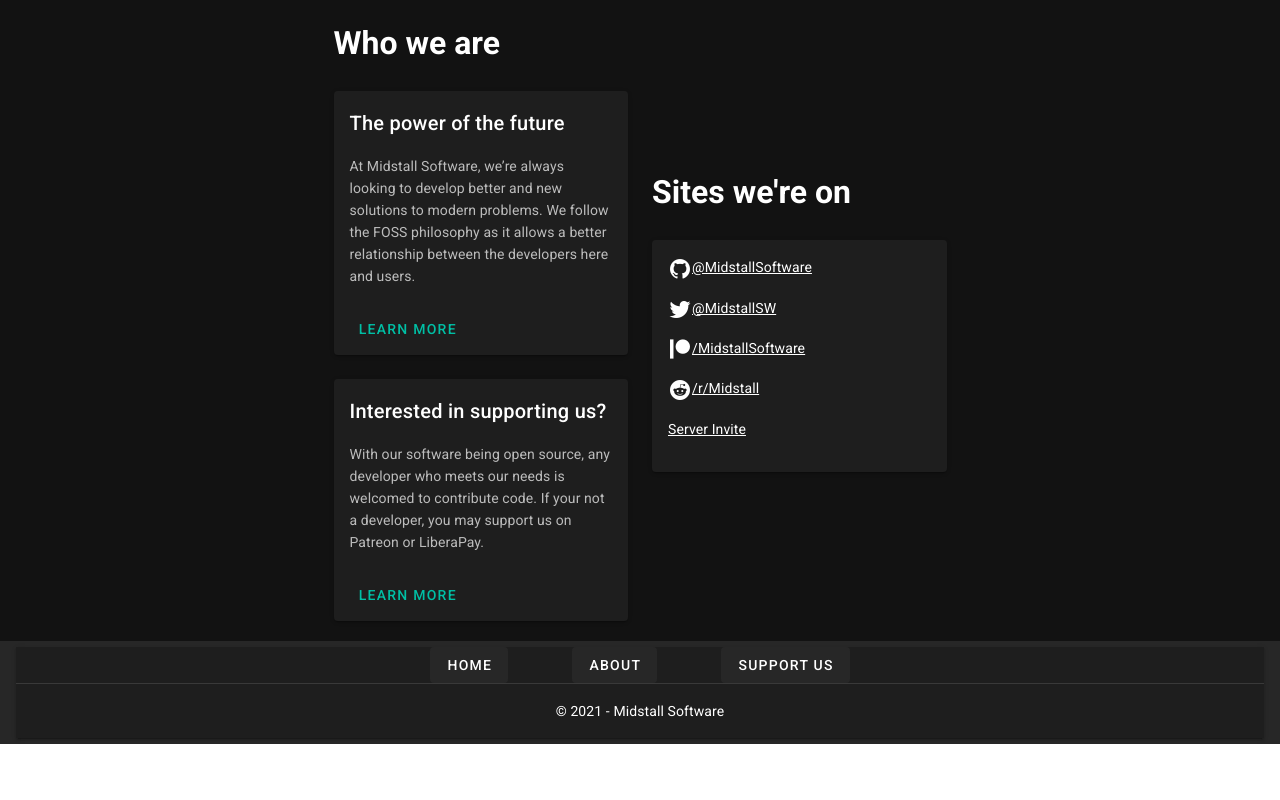
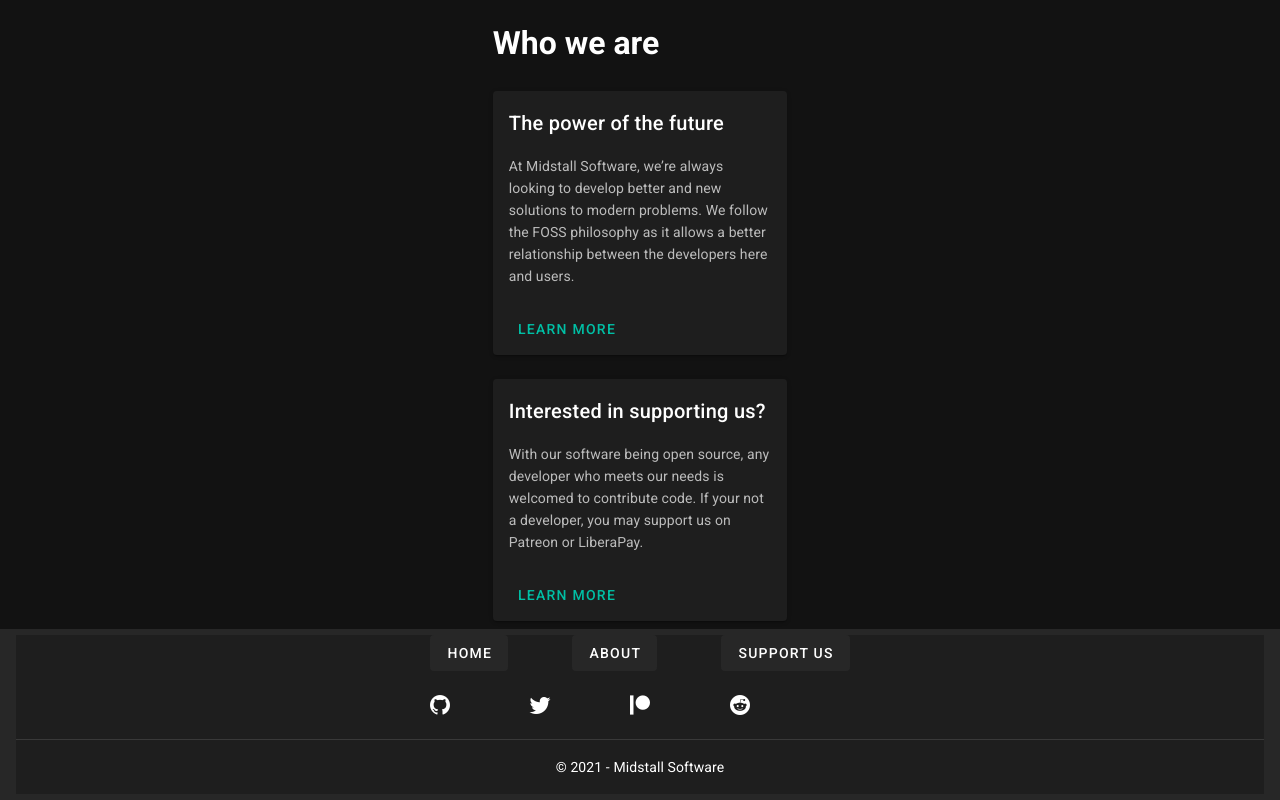
Before and after one commit to MidstallSoftware/website, a Nuxt app: page / in a window 1280 px wide. Shown: the part 1681-2481 px from the top of the page. Before the commit the page ends 2425 px from the top, so only its background shows below. Built offline with nearby package versions, Linux system fonts and the light colour scheme.

Commit message:
chore: socials now in footer

```diff
--- a/components/SitesCard.vue
+++ /dev/null
@@ -1,25 +0,0 @@
-<template>
-	<v-card>
-		<v-card-text>
-			<p v-for="(link, index) in links" :key="index">
-				<v-icon>mdi-{{ link.icon }}</v-icon>
-				<a :href="link.href" class="text--primary">{{ link.title }}</a>
-			</p>
-		</v-card-text>
-	</v-card>
-</template>
-<script>
-export default {
-	data() {
-		return {
-			links: [
-				{ icon: 'discord', href: 'https://discord.com/invite/GVfBF2w', title: 'Server Invite' },
-				{ icon: 'github', href: 'https://github.com/MidstallSoftware', title: '@MidstallSoftware' },
-				{ icon: 'patreon', href: 'https://patreon.com/MidstallSoftware', title: '/MidstallSoftware' },
-				{ icon: 'reddit', href: 'https://reddit.com/r/Midstall', title: '/r/Midstall' },
-				{ icon: 'twitter', href: 'https://twitter.com/MidstallSW', title: '@MidstallSW' }
-			].sort((a, b) => a.title.localeCompare(b.title))
-		}
-	}
-}
-</script>
--- a/layouts/default.vue
+++ b/layouts/default.vue
@@ -121,35 +121,34 @@
 			</div>
 		</v-main>
     <v-footer absolute app>
-			<v-card tile class="text-center" width="100%">
-				<div class="d-inline">
-					<v-card-text class="d-inline">
-						<a class="text--primary mx-4" href="/">
+			<v-card flat tile width="100%" class="text-center">
+				<p>
+					<v-card-text v-for="(link, index) in footerLinks" :key="index" class="d-inline">
+						<a :href="link.href" class="text--primary mx-4">
 							<v-btn elevation="0">
-								Home
+								{{ link.title }}
 							</v-btn>
 						</a>
 					</v-card-text>
-					<v-card-text class="d-inline">
-						<a class="text--primary mx-4" href="/about">
-							<v-btn elevation="0">
-								About
+				</p>
+				<p>
+					<v-card-text v-for="(social, index) in socials" :key="index" class="d-inline">
+						<v-tooltip bottom>
+							<template v-slot:activator="{ on, attrs }">
+								<a :href="social.href" class="text--primary mx-4">
+									<v-btn elevation="0" icon v-bind="attrs" v-on="on">
+										<v-icon>mdi-{{ social.icon }}</v-icon>
 									</v-btn>
 								</a>
+							</template>
+							<span>{{ social.title }}</span>
+						</v-tooltip>
 					</v-card-text>
-					<v-card-text class="d-inline">
-						<a class="text--primary mx-4" href="/supporting">
-							<v-btn elevation="0">
-								Support Us
-							</v-btn>
-						</a>
-					</v-card-text>
-
+				</p>
 				<v-divider />
 				<v-card-text class="text--primary">
 					&copy; {{ new Date().getFullYear() }} - Midstall Software
 				</v-card-text>
-				</div>
 			</v-card>
     </v-footer>
   </v-app>
@@ -157,7 +156,21 @@
 <script>
 export default {
 	data() {
-		return { drawer: false }
+		return {
+			drawer: false,
+			footerLinks: [
+				{ href: '/', title: 'Home' },
+				{ href: '/about', title: 'About' },
+				{ href: '/supporting', title: 'Support Us' }
+			],
+			socials: [
+				{ icon: 'discord', href: 'https://discord.com/invite/GVfBF2w', title: 'Server Invite' },
+				{ icon: 'github', href: 'https://github.com/MidstallSoftware', title: '@MidstallSoftware' },
+				{ icon: 'patreon', href: 'https://patreon.com/MidstallSoftware', title: '/MidstallSoftware' },
+				{ icon: 'reddit', href: 'https://reddit.com/r/Midstall', title: '/r/Midstall' },
+				{ icon: 'twitter', href: 'https://twitter.com/MidstallSW', title: '@MidstallSW' }
+			].sort((a, b) => a.title.localeCompare(b.title))
+		}
 	}
 }
 </script>
--- a/pages/index.vue
+++ b/pages/index.vue
@@ -81,18 +81,6 @@
 					</v-col>
 				</v-row>
 			</v-col>
-			<v-col order="3" cols="12" md="3" lg="3" xl="3">
-				<v-row justify="center" justify-md="start" align="start">
-					<v-col cols="12">
-						<h1>Sites we're on</h1>
-					</v-col>
-				</v-row>
-				<v-row>
-					<v-col cols="12">
-						<SitesCard />
-					</v-col>
-				</v-row>
-			</v-col>
 		</v-row>
 	</div>
 </template>
```
Lines whose indentation alone changed are shown as unchanged.
